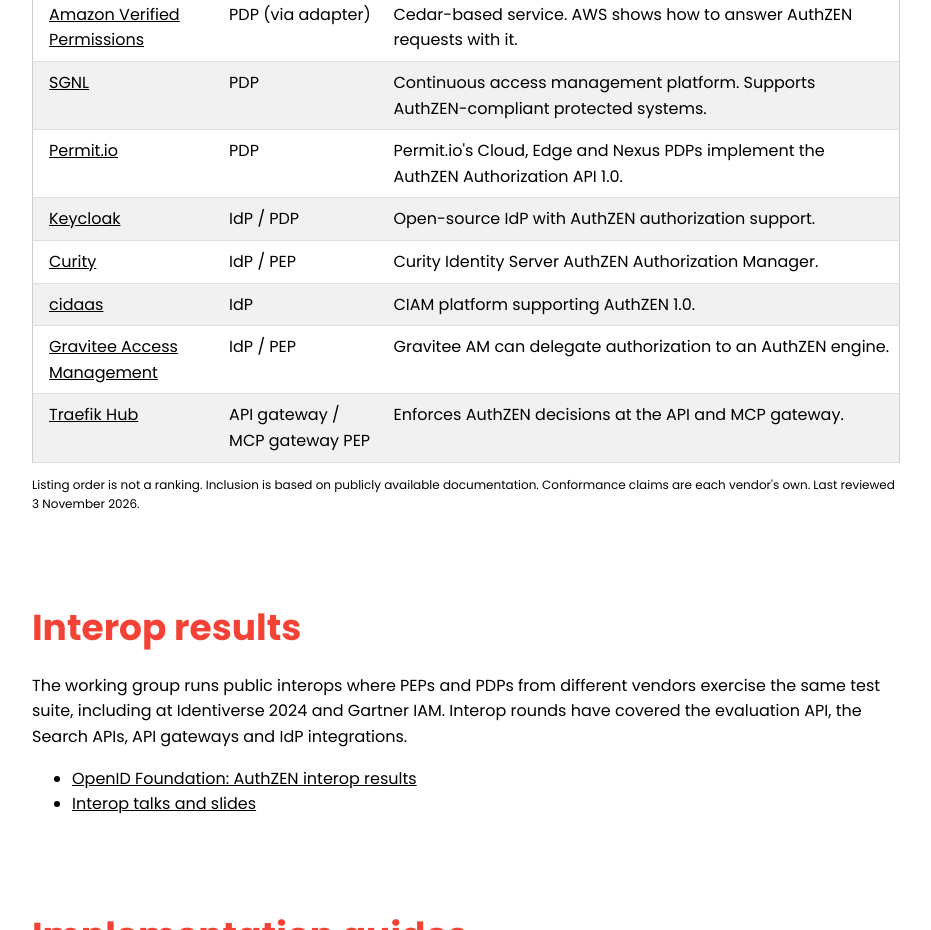
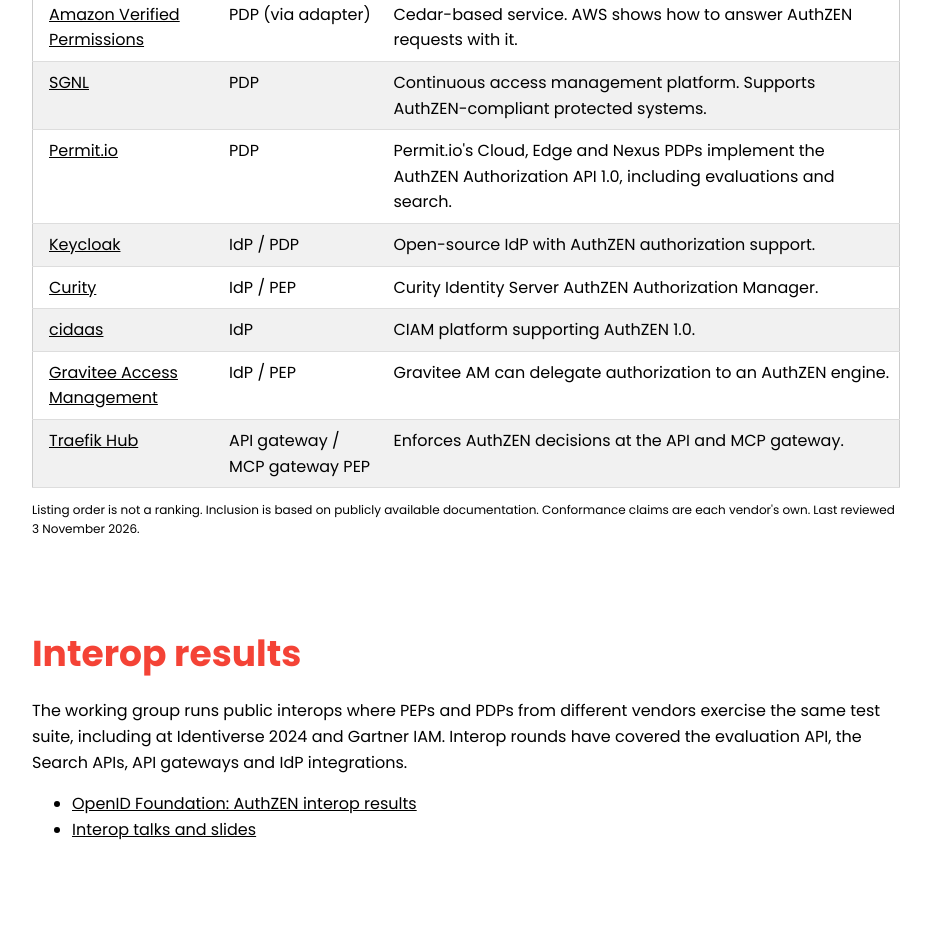
Before and after one commit to davidjbrossard/authzen.guide, a website: page www/implementations.html in a window 1280 px wide. Shown: the part 937-1867 px from the top of the page, without its empty margins (324-1255 px from the left). Drawn offline with Linux system fonts and the light colour scheme.

Commit message:
Note evaluations and search on the Permit.io implementations row

```diff
--- a/www/implementations.html
+++ b/www/implementations.html
@@ -209,7 +209,7 @@
             <tr><td><a href="https://openfga.dev/docs/interacting/authzen">OpenFGA</a></td><td>PDP</td><td>Relationship-based (ReBAC) authorization engine with AuthZEN endpoints.</td></tr>
             <tr><td><a href="https://aws.amazon.com/blogs/security/how-to-support-openid-authzen-requests-with-amazon-verified-permissions">Amazon Verified Permissions</a></td><td>PDP (via adapter)</td><td>Cedar-based service. AWS shows how to answer AuthZEN requests with it.</td></tr>
             <tr><td><a href="https://help.sgnl.ai/articles/protected-systems/protected-system-authzen/">SGNL</a></td><td>PDP</td><td>Continuous access management platform. Supports AuthZEN-compliant protected systems.</td></tr>
-            <tr><td><a href="https://www.permit.io/blog/authzen-authorization-api-tutorial?utm_source=authzen-guide&amp;utm_medium=referral&amp;utm_campaign=authzen-authorization-api-tutorial&amp;utm_content=directory-pr">Permit.io</a></td><td>PDP</td><td>Permit.io's Cloud, Edge and Nexus PDPs implement the AuthZEN Authorization API 1.0.</td></tr>
+            <tr><td><a href="https://www.permit.io/blog/authzen-authorization-api-tutorial?utm_source=authzen-guide&amp;utm_medium=referral&amp;utm_campaign=authzen-authorization-api-tutorial&amp;utm_content=directory-pr">Permit.io</a></td><td>PDP</td><td>Permit.io's Cloud, Edge and Nexus PDPs implement the AuthZEN Authorization API 1.0, including evaluations and search.</td></tr>
             <tr><td><a href="https://www.keycloak.org/securing-apps/authzen-authorization">Keycloak</a></td><td>IdP / PDP</td><td>Open-source IdP with AuthZEN authorization support.</td></tr>
             <tr><td><a href="https://curity.io/resources/learn/authzen-authorization-manager/">Curity</a></td><td>IdP / PEP</td><td>Curity Identity Server AuthZEN Authorization Manager.</td></tr>
             <tr><td><a href="https://www.cidaas.com/authzen-in-cidaas/">cidaas</a></td><td>IdP</td><td>CIAM platform supporting AuthZEN 1.0.</td></tr>
```
